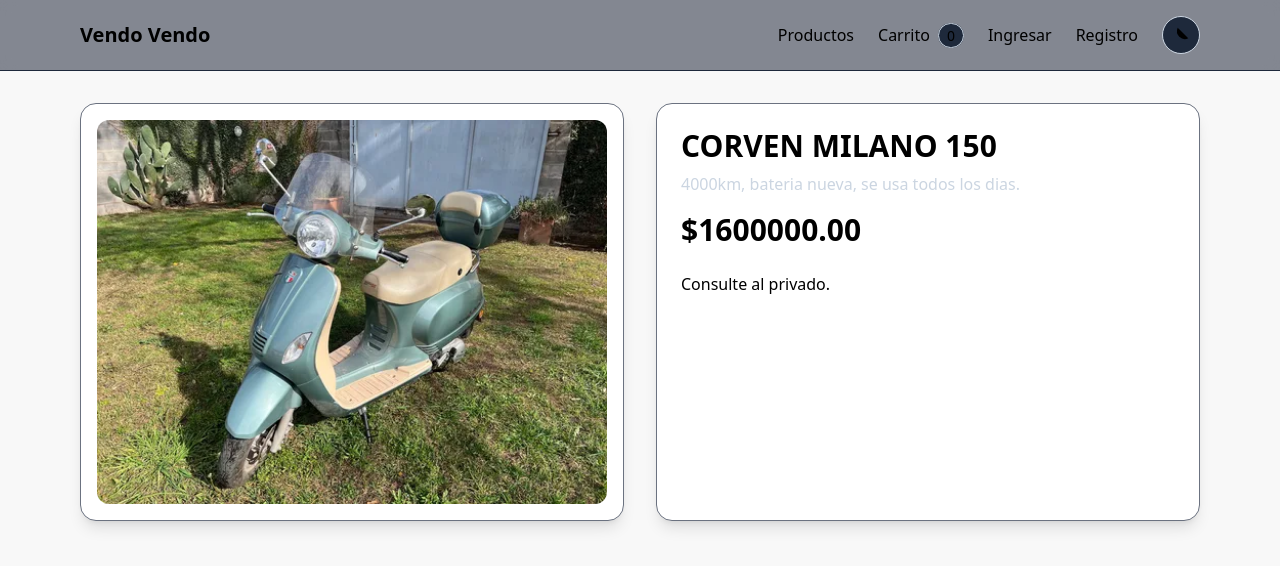
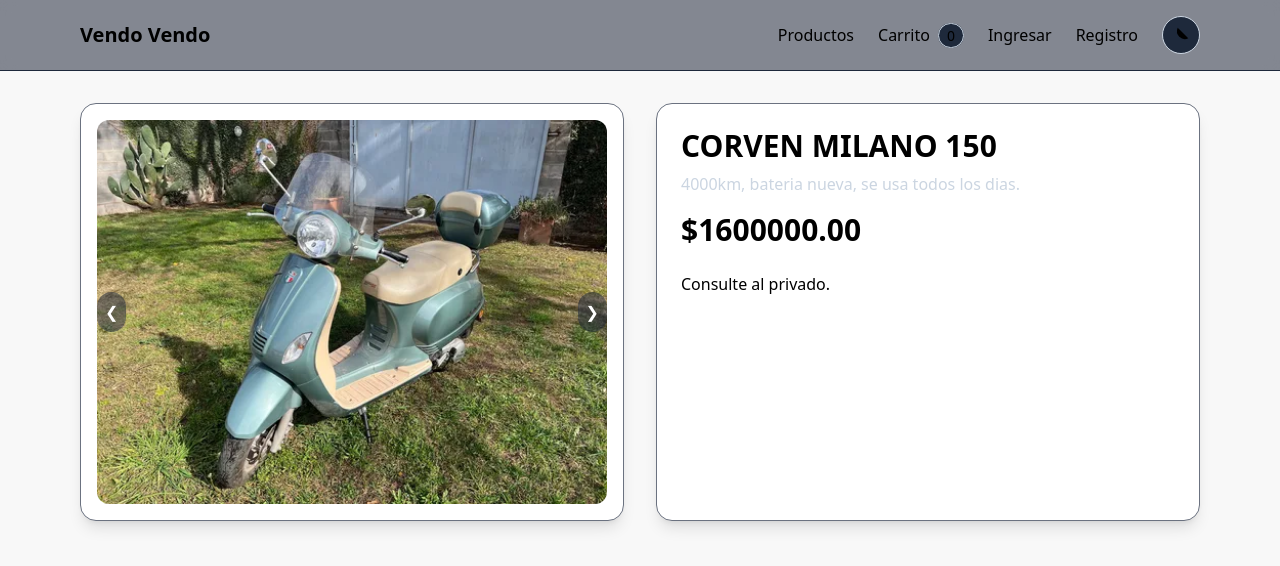
Before and after one commit to guillermodv/ecommerce-next, a Next.js app: page /product/1 in a window 1280 px wide. Shown: the top 566 px of the page. Built offline with nearby package versions, Linux system fonts and the light colour scheme.

Commit message:
feat: add carrousel

```diff
--- a/app/product/[id]/page.js
+++ b/app/product/[id]/page.js
@@ -2,13 +2,14 @@
 import { useCart } from "@/components/CartContext";
 import { products } from "@/data/products";
 import Link from "next/link";
-import { useMemo } from "react";
+import { useMemo, useState } from "react";
 
 export default function ProductDetail({ params }) {
   const product = useMemo(
     () => products.find((p) => p.id === params.id),
     [params.id]
   );
+  const [currentImageIndex, setCurrentImageIndex] = useState(0);
 
   const { addToCart } = useCart();
 
@@ -23,17 +24,45 @@
 
   return (
     <div className="grid gap-8 md:grid-cols-2">
-      <div className="card p-4">
+      <div className="card p-4 relative">
         <img
-          src={product.image}
+          src={product.images[currentImageIndex]}
           alt={product.name}
           className="w-full h-64 sm:h-80 md:h-96 object-cover rounded-xl"
         />
+        {product.images.length > 1 && (
+          <>
+            <button
+              onClick={() =>
+                setCurrentImageIndex(
+                  (prevIndex) =>
+                    (prevIndex - 1 + product.images.length) %
+                    product.images.length
+                )
+              }
+              className="absolute left-4 top-1/2 -translate-y-1/2 bg-slate-800/50 text-white p-2 rounded-full"
+            >
+              &#10094;
+            </button>
+            <button
+              onClick={() =>
+                setCurrentImageIndex(
+                  (prevIndex) => (prevIndex + 1) % product.images.length
+                )
+              }
+              className="absolute right-4 top-1/2 -translate-y-1/2 bg-slate-800/50 text-white p-2 rounded-full"
+            >
+              &#10095;
+            </button>
+          </>
+        )}
       </div>
       <div className="card p-6">
         <h1 className="text-3xl font-semibold">{product.name}</h1>
         <p className="text-slate-300 mt-2">{product.description}</p>
-        <div className="mt-4 text-3xl font-bold">${product.price.toFixed(2)}</div>
+        <div className="mt-4 text-3xl font-bold">
+          ${product.price.toFixed(2)}
+        </div>
         <div className="mt-6 flex gap-3">
           {false && (
             <>
@@ -43,7 +72,10 @@
               >
                 Añadir al carrito
               </button>
-              <Link href="/cart" className="px-4 py-2 rounded-xl border border-slate-700 hover:bg-slate-800">
+              <Link
+                href="/cart"
+                className="px-4 py-2 rounded-xl border border-slate-700 hover:bg-slate-800"
+              >
                 Ver carrito
               </Link>
             </>
--- a/components/ProductCard.jsx
+++ b/components/ProductCard.jsx
@@ -8,7 +8,7 @@
     <div className="card p-4 flex flex-col">
       <Link href={`/product/${product.id}`} className="block">
         <img
-          src={product.image}
+          src={product.images[0]}
           alt={product.name}
           className="w-full h-48 object-cover rounded-xl"
         />
@@ -17,12 +17,12 @@
       <p className="text-slate-300 text-sm flex-1">{product.description}</p>
       <div className="mt-3 flex items-center justify-between">
         <span className="text-xl font-bold">${product.price.toFixed(2)}</span>
-        <button
+{/*         <button
           className="px-3 py-2 rounded-xl border border-slate-700 hover:bg-slate-800"
           onClick={() => addToCart(product, 1)}
         >
 
-        </button>
+        </button> */}
         Consulte al privado.
       </div>
     </div>
--- a/data/products.js
+++ b/data/products.js
@@ -3,7 +3,7 @@
     id: "1",
     name: "CORVEN MILANO 150",
     price: 1600000,
-    image: "/corven.jpg",
+    images: ["/corven.jpg", "/corven.jpg", "/corven.jpg"],
     description: "4000km, bateria nueva, se usa todos los dias."
   }
 ];
```
